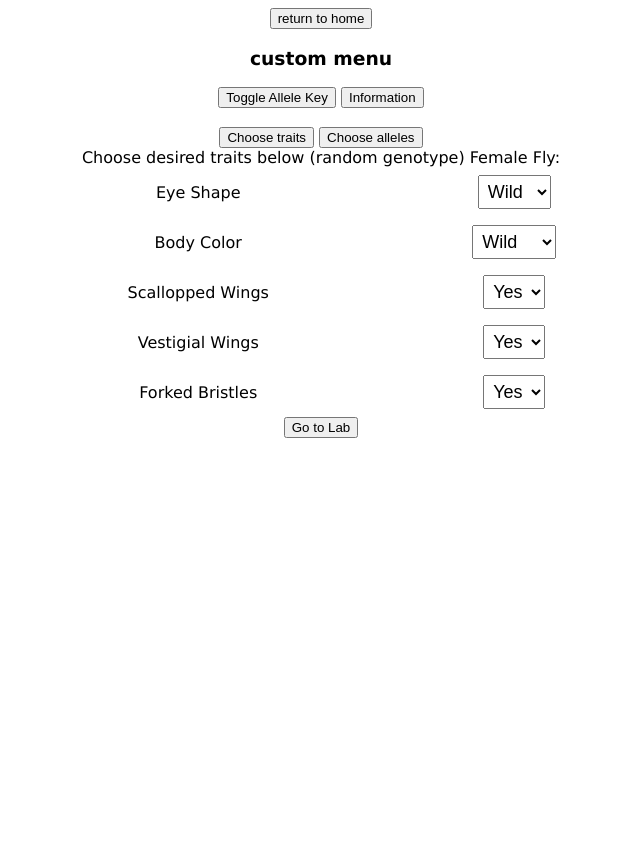
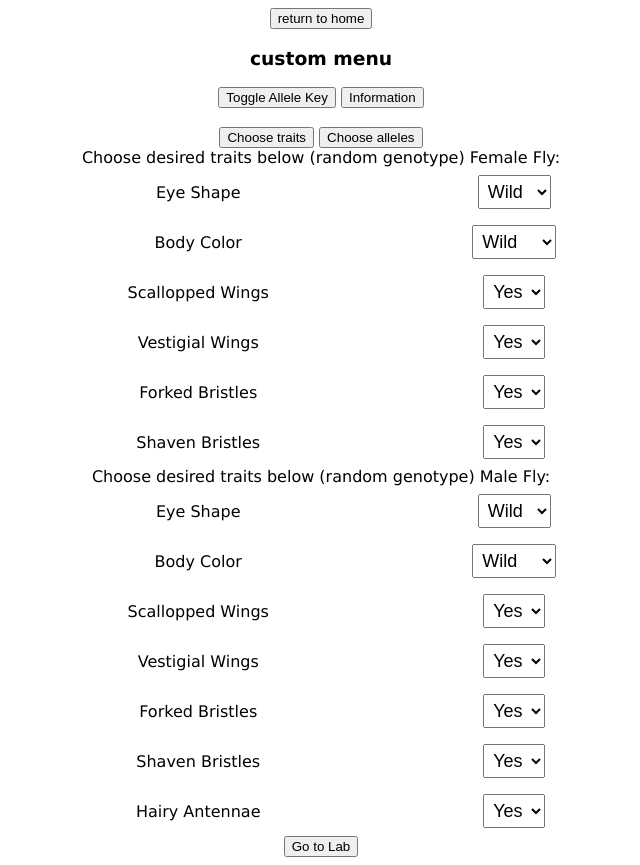
Before and after one commit to melissayin/fruit-fly-sim, a plain HTML site: page index.html in a window 1280 px wide. Both pictures are taken after a click on the button "Use custom parents". Shown: the whole page, without its empty margins (319-959 px from the left). Before the commit the page ends 800 px from the top, so only its background shows below. Drawn offline with Linux system fonts and the light colour scheme.

Commit message:
male/female custom trait dropdowns

```diff
--- a/index.html
+++ b/index.html
@@ -101,7 +101,7 @@
             </div>
 
             <div id = "currCustom"></div>
-            <div id = "traits">
+            <div id = "femaleTraits">
                 Choose desired traits below (random genotype)
                 Female Fly:
                 <table>
@@ -123,7 +123,7 @@
                         </td>
                         <td>
                             <select id = "bodyTraits" class = "alleleDropdown">
-                                <option value = "BBbb">Wild</option>
+                                <option value = "BBBb">Wild</option>
                                 <option value = "bb">Brown</option>
                             </select>
                         </td>
@@ -156,13 +156,109 @@
                         </td>
                         <td>
                             <select id = "forkedTraits" class = "alleleDropdown">
-                                <option value = "LL">Yes</option>
-                                <option value = "LS">No</option>
+                                <option value = "rr">Yes</option>
+                                <option value = "RRRr">No</option>
+                            </select>
+                        </td>
+                    </tr>
+                    <tr>
+                        <td>
+                            Shaven Bristles
+                        </td>
+                        <td>
+                            <select id = "shavenTraits" class = "alleleDropdown">
+                                <option value = "hh">Yes</option>
+                                <option value = "HHHh">No</option>
                             </select>
                         </td>
                     </tr>
                 </table>
             </div>
+
+            <div id = "maleTraits">
+                Choose desired traits below (random genotype)
+                Male Fly:
+                <table>
+                    <tr>
+                        <td>
+                            Eye Shape
+                        </td>
+                        <td>
+                            <select id = "eyeTraits" class = "alleleDropdown">
+                                <option value = "LY">Wild</option>
+                                <option value = "SY">Lobe</option>
+                            </select>
+                        </td>
+                    </tr>
+                    <tr>
+                        <td>
+                            Body Color
+                        </td>
+                        <td>
+                            <select id = "bodyTraits" class = "alleleDropdown">
+                                <option value = "BBBb">Wild</option>
+                                <option value = "bb">Brown</option>
+                            </select>
+                        </td>
+                    </tr>
+                    <tr>
+                        <td>
+                            Scallopped Wings
+                        </td>
+                        <td>
+                            <select id = "scalloppedTraits" class = "alleleDropdown">
+                                <option value = "dY">Yes</option>
+                                <option value = "DY">No</option>
+                            </select>
+                        </td>
+                    </tr>
+                    <tr>
+                        <td>
+                            Vestigial Wings
+                        </td>
+                        <td>
+                            <select id = "vestigialTraits" class = "alleleDropdown">
+                                <option value = "gg">Yes</option>
+                                <option value = "GGGg">No</option>
+                            </select>
+                        </td>
+                    </tr>
+                    <tr>
+                        <td>
+                            Forked Bristles
+                        </td>
+                        <td>
+                            <select id = "forkedTraits" class = "alleleDropdown">
+                                <option value = "rY">Yes</option>
+                                <option value = "RY">No</option>
+                            </select>
+                        </td>
+                    </tr>
+                    <tr>
+                        <td>
+                            Shaven Bristles
+                        </td>
+                        <td>
+                            <select id = "shavenTraits" class = "alleleDropdown">
+                                <option value = "hh">Yes</option>
+                                <option value = "HHHh">No</option>
+                            </select>
+                        </td>
+                    </tr>
+                    <tr>
+                        <td>
+                            Hairy Antennae
+                        </td>
+                        <td>
+                            <select id = "forkedTraits" class = "alleleDropdown">
+                                <option value = "Xe">Yes</option>
+                                <option value = "XY">No</option>
+                            </select>
+                        </td>
+                    </tr>
+                </table>
+            </div>
+
 
             <div id = "alleleMenuFemale" style = "display: none;">
                 Choose female fly alleles:
--- a/script.js
+++ b/script.js
@@ -10,7 +10,6 @@ Y linked recessive(hairy antennae* not accurate)
 
 ditch:
 eye color complete (eye color)
-codom (blood* they don't actually have blood)
 */
 class Fly {
     constructor(sex, alleles, name) {
```
